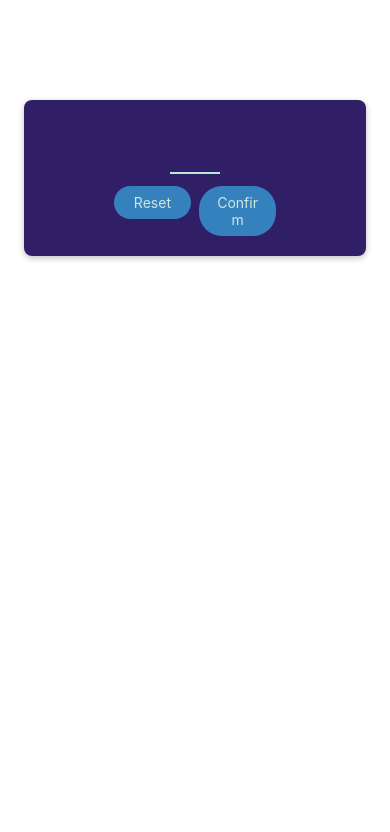
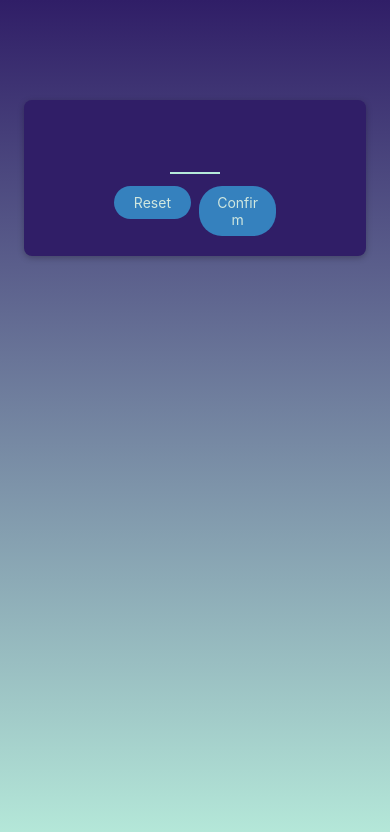
Before and after one commit to ChuxMg/mini-game-app, a React Native app: screen / in a window 390 px wide. Shown: the top 832 px of the page. Built offline with nearby package versions, Linux system fonts and the light colour scheme.

Commit message:
Mini-Game-App - Added a Linear Gradient

```diff
--- a/App.js
+++ b/App.js
@@ -1,13 +1,18 @@
-import { StyleSheet} from 'react-native';
+import { StyleSheet } from "react-native";
+import { LinearGradient } from "expo-linear-gradient";
 
-import StartGameScreen from './screens/StartGameScreen';
+import StartGameScreen from "./screens/StartGameScreen";
 
 export default function App() {
   return (
-    <StartGameScreen />
+    <LinearGradient colors={["#301E67", "#B6EADA"]} style={styles.rootScreen}>
+      <StartGameScreen />
+    </LinearGradient>
   );
 }
 
 const styles = StyleSheet.create({
-
+  rootScreen: {
+    flex: 1
+  },
 });
--- a/package.json
+++ b/package.json
@@ -15,7 +15,8 @@
     "react": "^18.2.0",
     "react-dom": "^18.2.0",
     "react-native": "^0.73.6",
-    "react-native-web": "^0.19.6"
+    "react-native-web": "^0.19.6",
+    "expo-linear-gradient": "~12.7.2"
   },
   "devDependencies": {
     "@babel/core": "^7.12.9",
```
Also changed, not shown: 1 other file (tests, documents, lock files or other folders).
